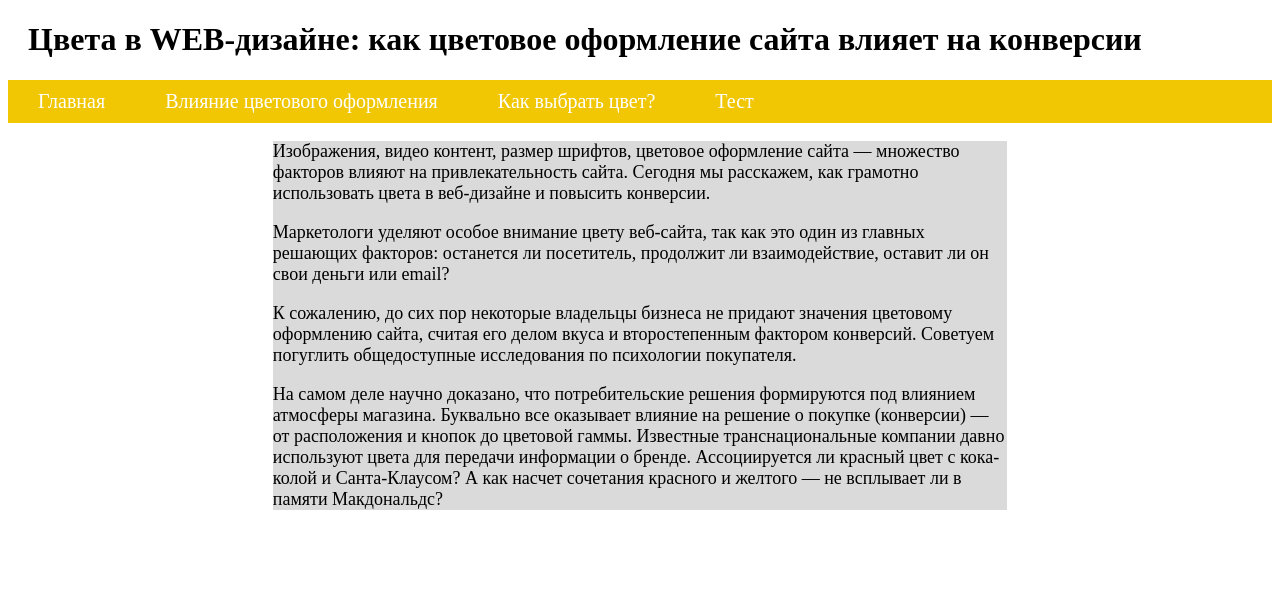
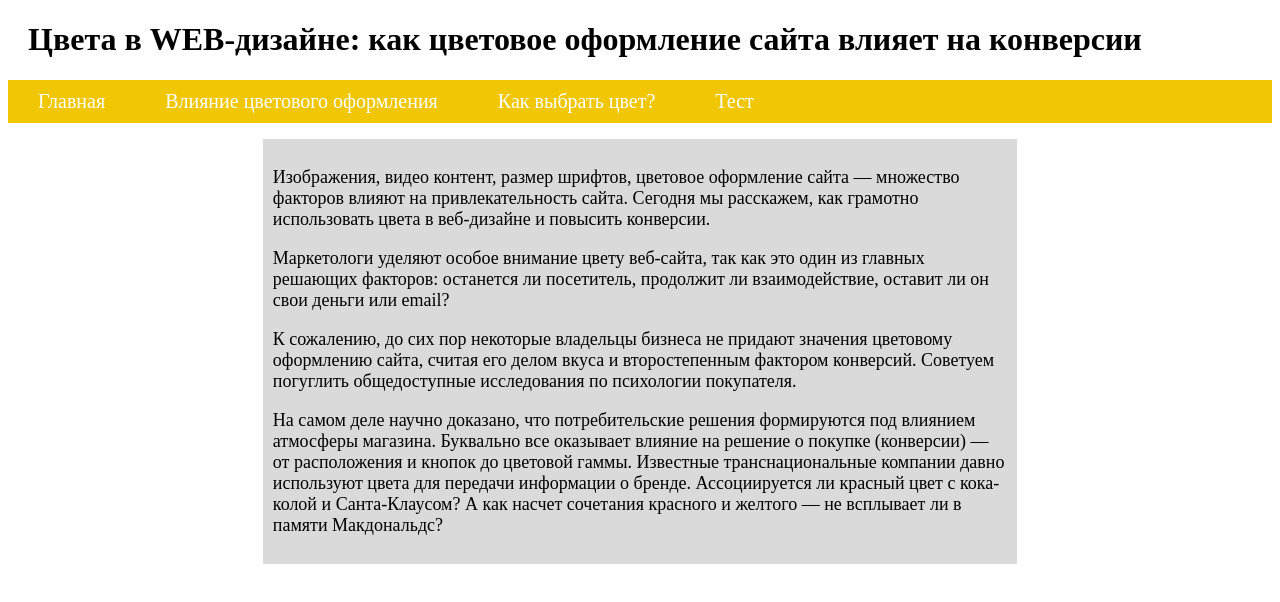
Before and after one commit to Danila-A/webDesign, a plain HTML site: page index.html in a window 1280 px wide. Drawn offline with Linux system fonts and the light colour scheme.

Commit message:
I did some shit again

```diff
--- a/src/style.css
+++ b/src/style.css
@@ -34,6 +34,8 @@
     margin: 0 auto;
     width: 60%;
     background-color: rgb(218, 218, 218);
+    height: 100%;
+    padding: 10px;
 }
 #result {
     padding-top: 20px;
```
